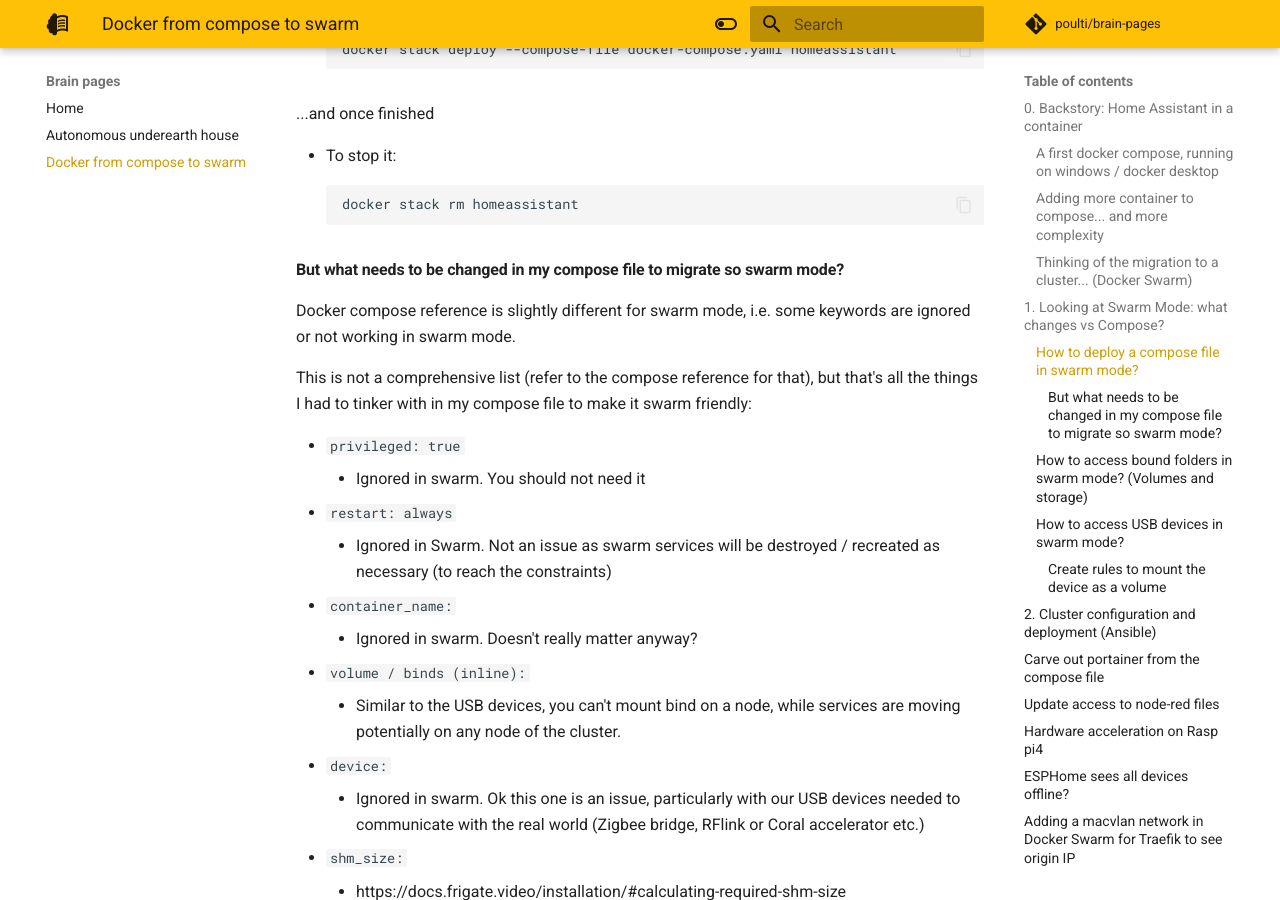
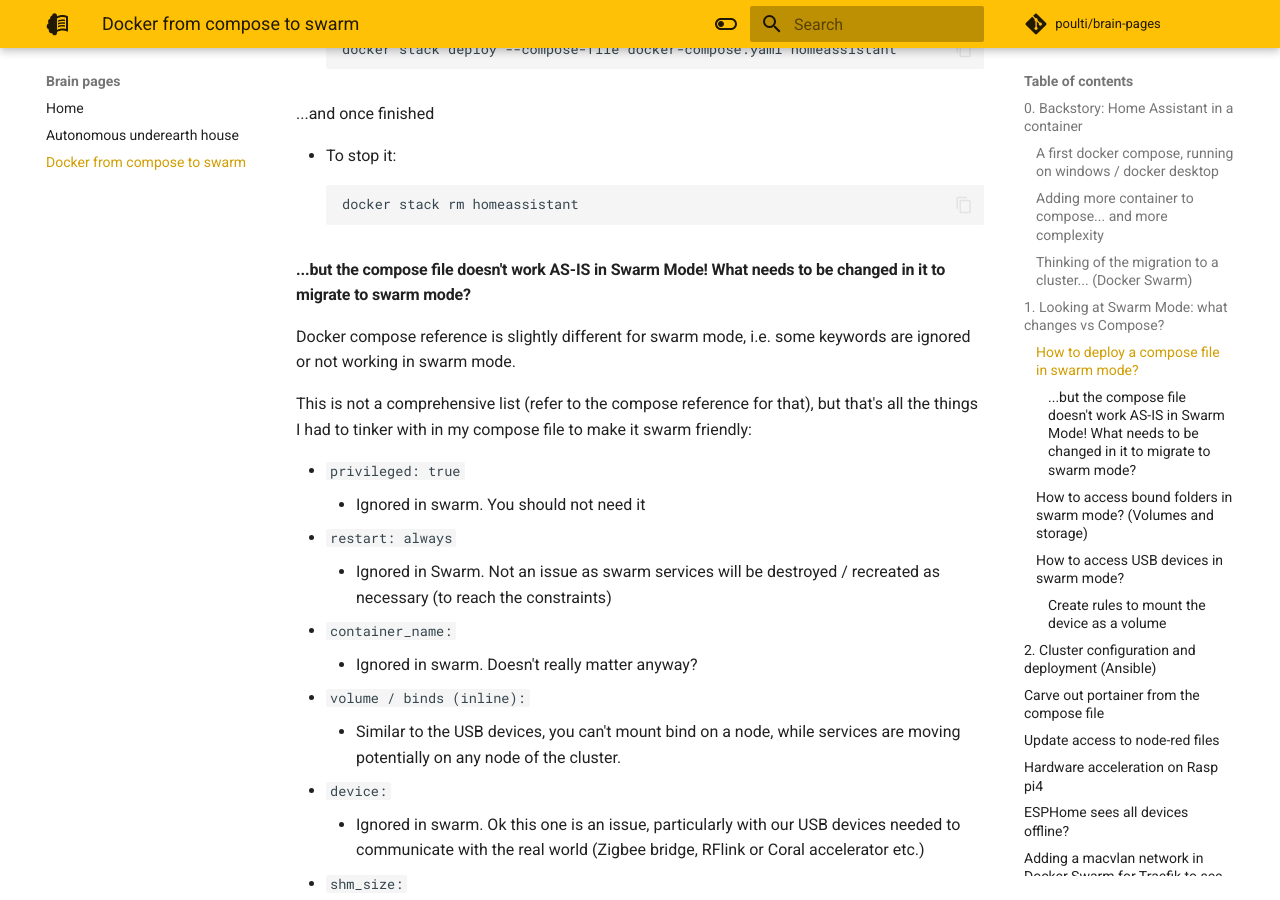
Before and after one commit to poulti/brain-pages, an MkDocs documentation site: the page built from docs/docker-from-compose-to-swarm.md, in a window 1280 px wide and 900 px high, scrolled down 5911 px. Built offline with MkDocs 1.6.1 and Material for MkDocs 9.7.7, drawn with Linux system fonts in a browser that asks for light colours; comment, search, counter and statistics services are not loaded.

Commit message:
Reword title

````diff
--- a/docs/docker-from-compose-to-swarm.md
+++ b/docs/docker-from-compose-to-swarm.md
@@ -236,7 +236,7 @@
   docker stack rm homeassistant
   ```
 
-#### But what needs to be changed in my compose file to migrate so swarm mode?
+#### ...but the compose file doesn't work AS-IS in Swarm Mode! What needs to be changed in it to migrate to swarm mode?
 
 Docker compose reference is slightly different for swarm mode, i.e. some keywords are ignored or not working in swarm mode.
 
````
